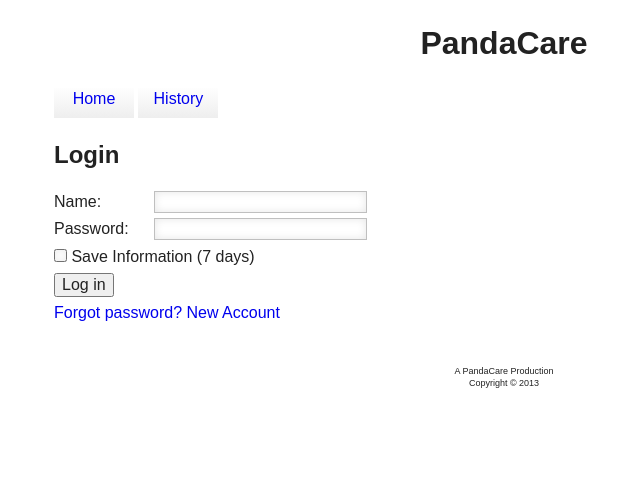
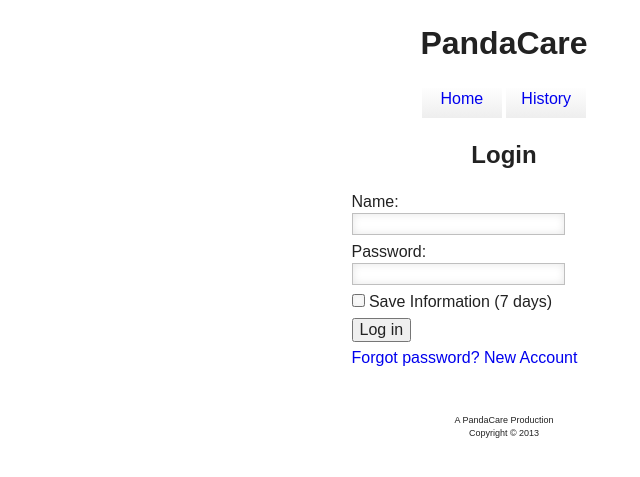
Before and after one commit to pandacare/pandaCareIntel, a PHP site: page /newproject/ in a window 1280 px wide. Shown: the top 477 px of the page, without its empty margins (136-776 px from the left). Run offline with PHP 8.4, Linux system fonts and the light colour scheme; some libraries are stand-ins or nearby versions.

Commit message:
More login layout improvements

```diff
--- a/www/css/panda.css
+++ b/www/css/panda.css
@@ -8,6 +8,10 @@ input:not([type=submit]):not([type=file]) {
 	-moz-box-shadow: inset 0 0 8px rgba(0,0,0,0.1);
 	box-shadow: inset 0 0 8px rgba(0,0,0,0.1);
 }
+
+.center {
+  text-align: center;
+}
 .mainheader {
 	text-align: center;
 }
@@ -17,6 +21,7 @@ input:not([type=submit]):not([type=file]) {
 }
 
 .mainnav {
+  text-align: center;
 }
 
 .mainnav a {
@@ -42,6 +47,10 @@ input:not([type=submit]):not([type=file]) {
 	padding: 40px 0px 60px 0px;
 }
 
+.login-form {
+  width: 305px;
+  margin: auto;
+}
 .login-form .login-form-item {
     margin-bottom: 5px;
 }
--- a/www/templates/login_template.php
+++ b/www/templates/login_template.php
@@ -1,7 +1,7 @@
 <?php
 $context['blocks']['main'] = <<<END
     <div>
-    <h2>Login</h2>
+    <h2 class=center>Login</h2>
     <form class="login-form" name="form1" method="post" action="login_go.php">
         <div class=login-form-item><label>Name:</label><input name="UserName" type="text" size="20" id="UserName"></input></div>
         <div class=login-form-item><label>Password:</label><input name="Password" type="password" size="20"
@@ -9,11 +9,11 @@ $context['blocks']['main'] = <<<END
         <div class=login-form-item><input name="KeepInfo" type="checkbox" value="KeepInfo"></input>
         Save Information (7 days)</div>
         <div class=login-form-item><input name="Submit" type="submit" value="Log in"></input></div>
+        <div class=login-form-item>
+            <a href="forgot.php">Forgot password?</a>
+            <a href="SignUp.php">New Account</a>
+        </div>
     </form>
-    <div class=login-form-item>
-        <a href="forgot.php">Forgot password?</a>
-        <a href="SignUp.php">New Account</a>
-    </div>
     </div>
 END;
 
```
